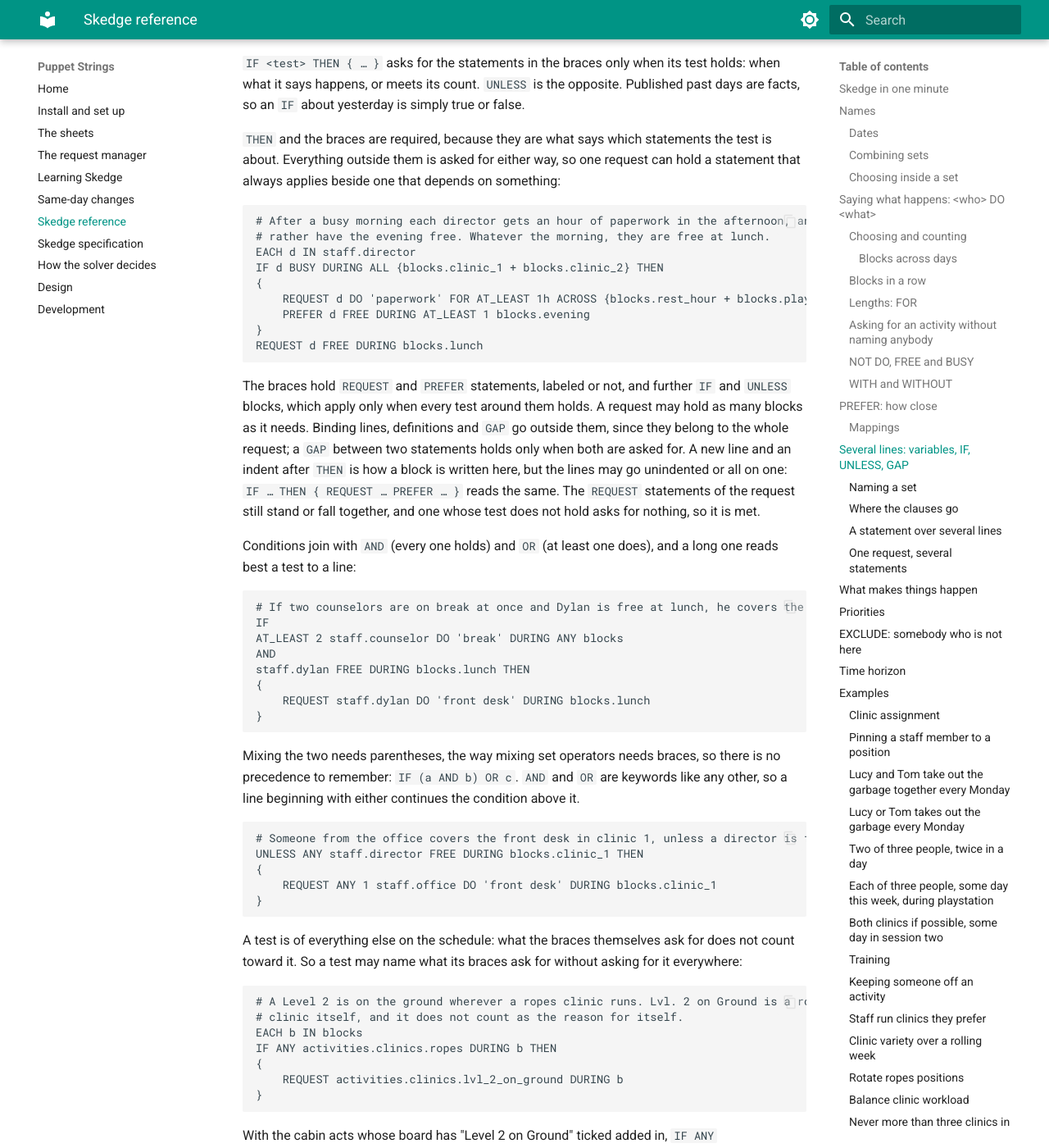
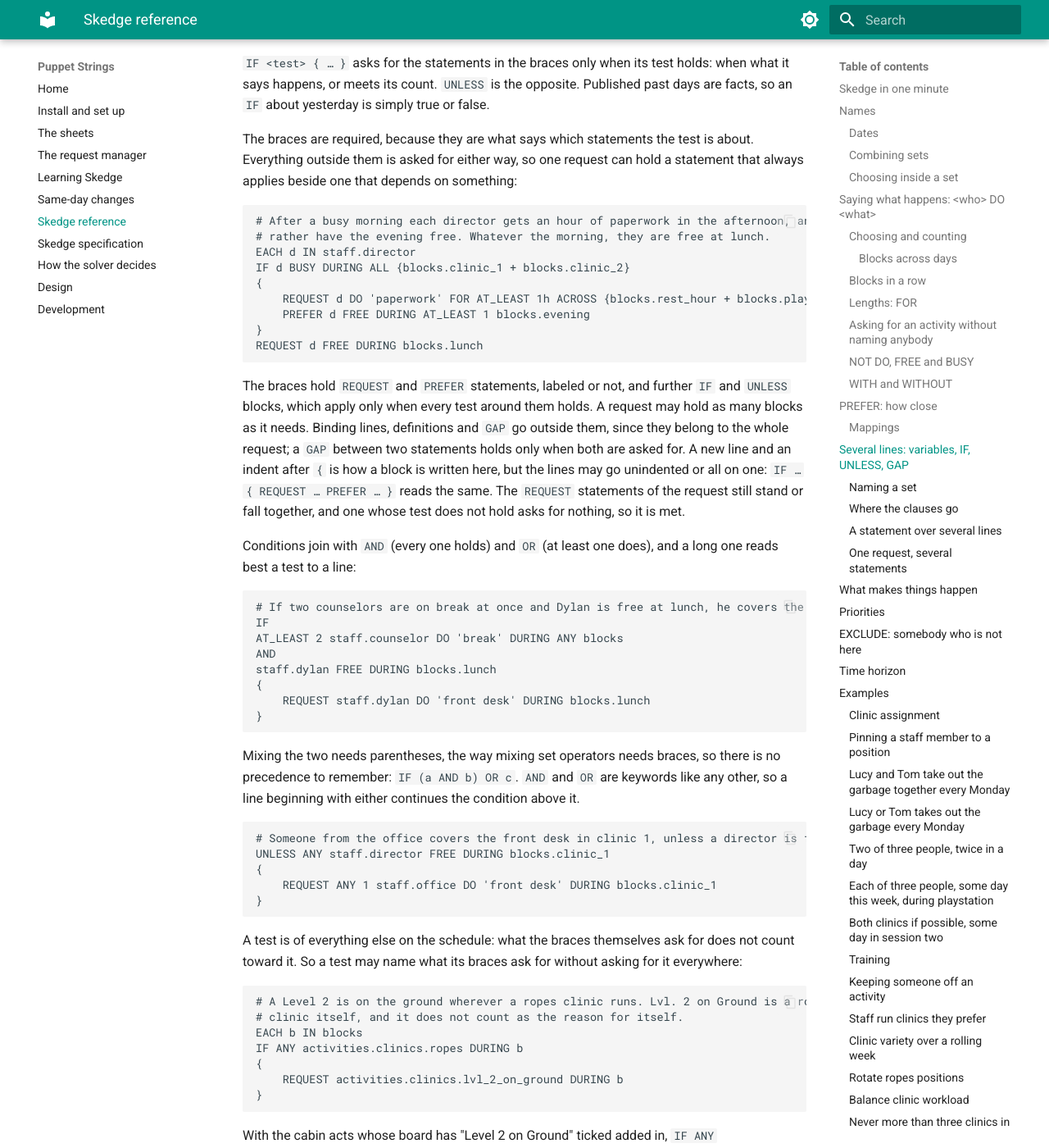
Before and after one commit to Dylan-Puppet-Master/Puppet-Strings, an MkDocs documentation site: the page built from docs/skedge.md, in a window 1280 px wide and 1400 px high, scrolled down 16329 px. Shown: the whole window at 82% size. Built offline with MkDocs 1.6.1 and Material for MkDocs 9.7.7, drawn with Linux system fonts in a browser that asks for light colours; some of the changed text lies outside the part shown.

Commit message:
Drop THEN: a condition is followed by its block
An IF or UNLESS is always followed by the braces of its block, so THEN
said nothing the brace did not. IF <test> { … } is now the whole form.
Training, docs, tests and the three saved requests with an IF are
rewritten.

Co-Authored-By: Claude Opus 5.5 <noreply@anthropic.com>

````diff
--- a/docs/skedge.md
+++ b/docs/skedge.md
@@ -46,8 +46,8 @@ goes directly in front of the set it is about, and a length goes on `FOR`. A sin
 (`staff.rob`, `blocks.clinic_1`, `2026-09-21`) needs no quantifier, and takes none. A
 missing `ON` means the day being scheduled, and a missing `DURING` any block of it.
 
-`NOT DO` forbids, `WITH` / `WITHOUT` say who is alongside, `IF` / `UNLESS` … `THEN` make the
-statements in their braces conditional (`AND` / `OR` join conditions), `GAP` puts time between two requirements, and
+`NOT DO` forbids, `WITH` / `WITHOUT` say who is alongside, `IF` / `UNLESS` make the
+statements in the braces after them conditional (`AND` / `OR` join conditions), `GAP` puts time between two requirements, and
 `EXCLUDE` takes somebody out of the day altogether. That is the whole language.
 
 Keywords are written in upper case here and everywhere else, which is what makes a request
@@ -627,25 +627,24 @@ lines come to be about the same person:
 ```skedge
 # Nobody who worked the night block yesterday works clinic 1 today.
 EACH s IN staff
-IF s BUSY DURING blocks.night ON {dates.target - 1d} THEN
+IF s BUSY DURING blocks.night ON {dates.target - 1d}
 {
     REQUEST s FREE DURING blocks.clinic_1
 }
 ```
 
-`IF <test> THEN { … }` asks for the statements in the braces only when its test holds:
+`IF <test> { … }` asks for the statements in the braces only when its test holds:
 when what it says happens, or meets its count. `UNLESS` is the opposite. Published past
 days are facts, so an `IF` about yesterday is simply true or false.
 
-`THEN` and the braces are required, because they are what says which statements the test
-is about. Everything outside them is asked for either way, so one request can hold a
+The braces are required, because they are what says which statements the test is about. Everything outside them is asked for either way, so one request can hold a
 statement that always applies beside one that depends on something:
 
 ```skedge
 # After a busy morning each director gets an hour of paperwork in the afternoon, and would
 # rather have the evening free. Whatever the morning, they are free at lunch.
 EACH d IN staff.director
-IF d BUSY DURING ALL {blocks.clinic_1 + blocks.clinic_2} THEN
+IF d BUSY DURING ALL {blocks.clinic_1 + blocks.clinic_2}
 {
     REQUEST d DO 'paperwork' FOR AT_LEAST 1h ACROSS {blocks.rest_hour + blocks.playstation}
     PREFER d FREE DURING AT_LEAST 1 blocks.evening
@@ -657,8 +656,8 @@ The braces hold `REQUEST` and `PREFER` statements, labeled or not, and further `
 `UNLESS` blocks, which apply only when every test around them holds. A request may hold as
 many blocks as it needs. Binding lines, definitions and `GAP` go outside them, since they
 belong to the whole request; a `GAP` between two statements holds only when both are asked
-for. A new line and an indent after `THEN` is how a block is written here, but the lines
-may go unindented or all on one: `IF … THEN { REQUEST … PREFER … }` reads the same. The
+for. A new line and an indent after `{` is how a block is written here, but the lines
+may go unindented or all on one: `IF … { REQUEST … PREFER … }` reads the same. The
 `REQUEST` statements of the request still stand or fall together, and one whose test does
 not hold asks for nothing, so it is met.
 
@@ -670,7 +669,7 @@ reads best a test to a line:
 IF
 AT_LEAST 2 staff.counselor DO 'break' DURING ANY blocks
 AND
-staff.dylan FREE DURING blocks.lunch THEN
+staff.dylan FREE DURING blocks.lunch
 {
     REQUEST staff.dylan DO 'front desk' DURING blocks.lunch
 }
@@ -682,7 +681,7 @@ so a line beginning with either continues the condition above it.
 
 ```skedge
 # Someone from the office covers the front desk in clinic 1, unless a director is free then.
-UNLESS ANY staff.director FREE DURING blocks.clinic_1 THEN
+UNLESS ANY staff.director FREE DURING blocks.clinic_1
 {
     REQUEST ANY 1 staff.office DO 'front desk' DURING blocks.clinic_1
 }
@@ -696,7 +695,7 @@ everywhere:
 # A Level 2 is on the ground wherever a ropes clinic runs. Lvl. 2 on Ground is a ropes
 # clinic itself, and it does not count as the reason for itself.
 EACH b IN blocks
-IF ANY activities.clinics.ropes DURING b THEN
+IF ANY activities.clinics.ropes DURING b
 {
     REQUEST activities.clinics.lvl_2_on_ground DURING b
 }
@@ -1235,7 +1234,7 @@ Priority `MUST_HAPPEN`.
 
 ```skedge
 EACH s IN staff
-IF s DO ANY activities.clinics DURING AT_LEAST 3 CONSECUTIVE blocks THEN
+IF s DO ANY activities.clinics DURING AT_LEAST 3 CONSECUTIVE blocks
 {
     REQUEST s FREE DURING ANY blocks
 }
````
Also changed, not shown: docs/spec.md (+5 -6 lines), docs/technical-outline.md (+6 -0 lines), 15 other files.
